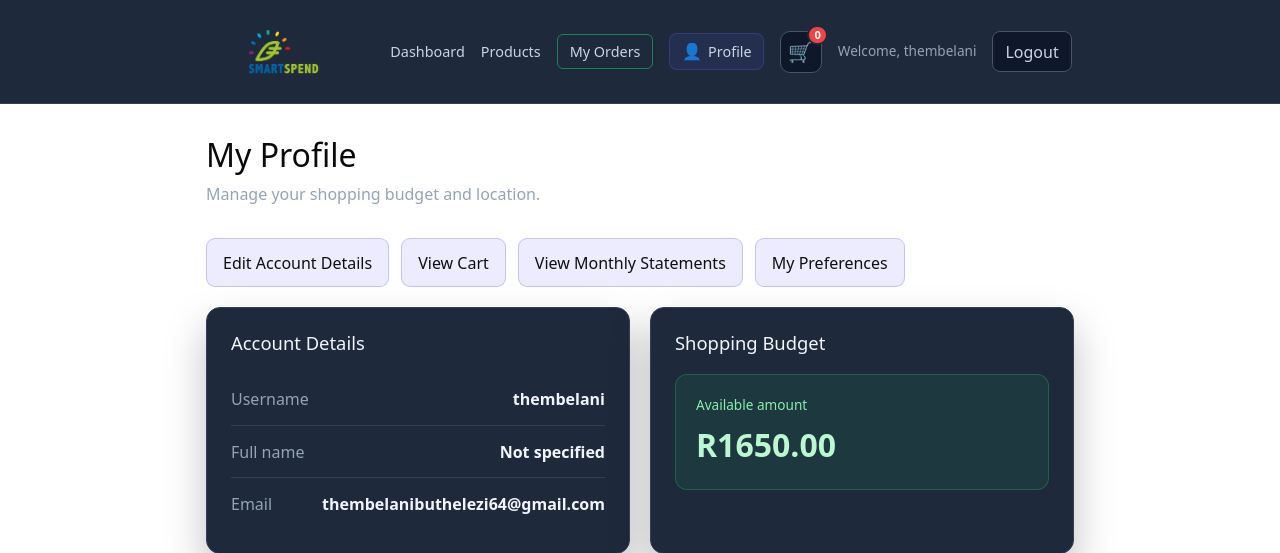
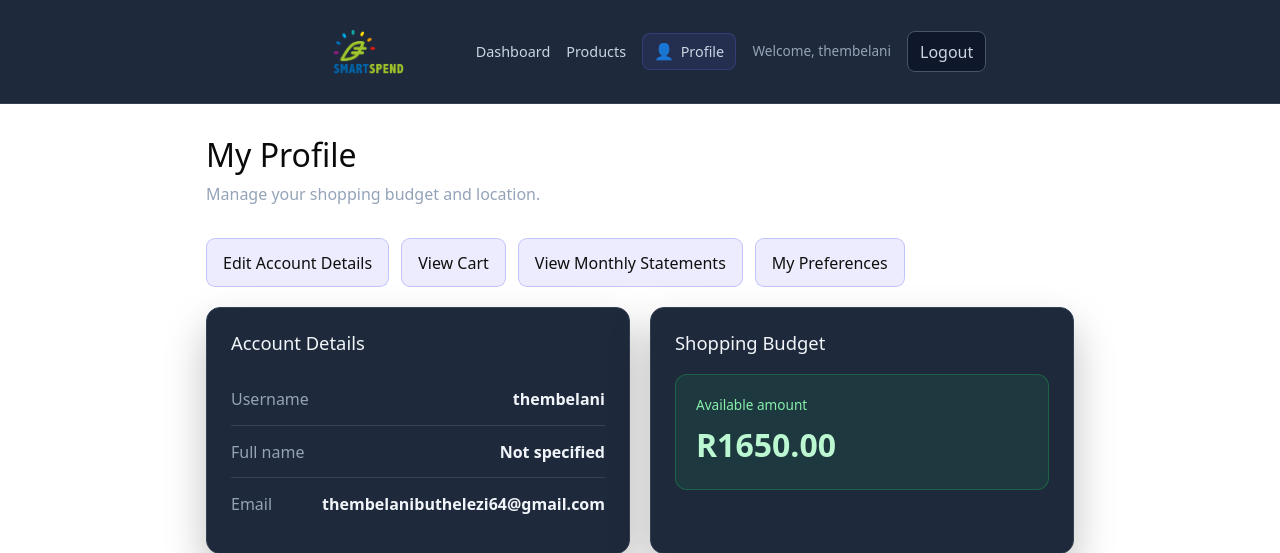
Before and after one commit to ThembelaniProject/AI-Shopping-Project, a Django app: page /accounts/profile/ in a window 1280 px wide. Shown: the top 553 px of the page. Run offline with Django 5.2, Linux system fonts and the light colour scheme; a user stored in the database is signed in; data comes from the database, SQL or seed files in the repository; parts of the project's set-up code (start-up, migrations or seed data) failed here and were passed over.

Commit message:
Remove cart and order navigation

```diff
--- a/templates/includes/navbar.html
+++ b/templates/includes/navbar.html
@@ -1,24 +1,15 @@
 {% load static %}
 
 <nav class="navbar">
-
     <div class="navbar-container">
 
-        <a
-            href="{% url 'shopping:dashboard' %}"
-            class="navbar-brand"
-        >
-
+        <a href="{% url 'shopping:dashboard' %}" class="navbar-brand">
             <img
                 src="{% static 'images/logo-SMARTSPEND-72dpi.png' %}"
                 alt="AI Shopping Logo"
                 class="navbar-logo"
             >
-
-
-
         </a>
-
 
         <div class="navbar-links">
 
@@ -30,58 +21,14 @@
                 Products
             </a>
 
-
-
-
-            <a
-                href="{% url 'shopping:order_history' %}"
-                class="btn btn-outline-success"
-            >
-                My Orders
-            </a>
-
-
             {% if user.is_authenticated %}
-
                 <a
                     href="{% url 'accounts:profile' %}"
                     class="profile-link"
                 >
-
-                    <span class="profile-icon">
-                        👤
-                    </span>
-
-                    <span>
-                        Profile
-                    </span>
-
+                    <span class="profile-icon">👤</span>
+                    <span>Profile</span>
                 </a>
-
-            {% endif %}
-
-
-            <a
-                href="{% url 'shopping:cart' %}"
-                class="cart-link"
-                aria-label="Shopping cart"
-            >
-
-                <span class="cart-icon">
-                    🛒
-                </span>
-
-                <span
-                    id="cart-count"
-                    class="cart-count"
-                >
-                    {{ cart_count|default:0 }}
-                </span>
-
-            </a>
-
-
-            {% if user.is_authenticated %}
 
                 <span class="navbar-user">
                     Welcome, {{ user.username }}
@@ -92,26 +39,18 @@
                     action="{% url 'accounts:logout' %}"
                     style="display: inline;"
                 >
-
                     {% csrf_token %}
-
                     <button type="submit">
                         Logout
                     </button>
-
                 </form>
-
             {% endif %}
 
         </div>
-
     </div>
-
 </nav>
 
-
 <style>
-
     .navbar {
         width: 100%;
         background: #1e293b;
@@ -120,60 +59,37 @@
         z-index: 1000;
     }
 
-
     .navbar-container {
         max-width: 1200px;
         margin: 0 auto;
         padding: 1rem 2rem;
-
         display: flex;
         align-items: center;
         justify-content: space-between;
         gap: 1rem;
     }
 
-
-    /* =========================
-       BRAND + LOGO
-    ========================= */
-
     .navbar-brand {
         display: inline-flex;
         align-items: center;
         gap: 10px;
-
         color: #a5b4fc;
-
-        font-size: 1.2rem;
-        font-weight: 700;
-
         text-decoration: none;
-
         white-space: nowrap;
     }
-
 
     .navbar-logo {
         width: 150px;
         height: 45px;
-
         object-fit: contain;
-
         display: block;
     }
-
-
-    .navbar-brand:hover {
-        color: #c7d2fe;
-    }
-
 
     .navbar-links {
         display: flex;
         align-items: center;
         gap: 1rem;
     }
-
 
     .navbar-links a {
         color: #cbd5e1;
@@ -182,180 +98,50 @@
         font-weight: 500;
     }
 
-
     .navbar-links a:hover {
         color: #a5b4fc;
     }
-
-
-    /* =========================
-       PROFILE
-    ========================= */
 
     .profile-link {
         display: inline-flex;
         align-items: center;
         gap: 0.4rem;
-
         padding: 0.45rem 0.7rem;
-
         border-radius: 8px;
-
         background: rgba(99, 102, 241, 0.10);
-
         border: 1px solid rgba(99, 102, 241, 0.25);
-
-        transition:
-            background 0.2s ease,
-            border-color 0.2s ease;
     }
-
 
     .profile-link:hover {
         background: rgba(99, 102, 241, 0.2);
         border-color: #6366f1;
     }
 
-
     .profile-icon {
         font-size: 1rem;
         line-height: 1;
     }
-
-
-    /* =========================
-       CART
-    ========================= */
-
-    .cart-link {
-        position: relative;
-
-        display: inline-flex !important;
-
-        align-items: center;
-        justify-content: center;
-
-        width: 42px;
-        height: 42px;
-
-        border-radius: 10px;
-
-        background: #0f172a;
-
-        border: 1px solid #475569;
-
-        color: white !important;
-
-        text-decoration: none;
-
-        transition:
-            background 0.2s ease,
-            border-color 0.2s ease,
-            transform 0.2s ease;
-    }
-
-
-    .cart-link:hover {
-        background: #334155;
-        border-color: #6366f1;
-        color: white !important;
-        transform: translateY(-1px);
-    }
-
-
-    .cart-icon {
-        font-size: 1.25rem;
-        line-height: 1;
-    }
-
-
-    .cart-count {
-        position: absolute;
-
-        top: -7px;
-        right: -7px;
-
-        min-width: 20px;
-        height: 20px;
-
-        padding: 0 5px;
-
-        display: flex;
-        align-items: center;
-        justify-content: center;
-
-        background: #ef4444;
-        color: white;
-
-        border-radius: 999px;
-
-        font-size: 0.7rem;
-        font-weight: 700;
-
-        line-height: 1;
-
-        border: 2px solid #1e293b;
-    }
-
 
     .navbar-user {
         color: #94a3b8;
         font-size: 0.85rem;
     }
 
-
     .navbar-links button {
         border: 1px solid #475569;
-
         background: #0f172a;
         color: #cbd5e1;
-
         padding: 0.45rem 0.75rem;
-
         border-radius: 8px;
-
         cursor: pointer;
     }
-
 
     .navbar-links button:hover {
         border-color: #6366f1;
         color: white;
     }
 
-
-    /* =========================
-       CART COUNT ANIMATION
-    ========================= */
-
-    .cart-count.bump {
-        animation: cartBump 0.35s ease;
-    }
-
-
-    @keyframes cartBump {
-
-        0% {
-            transform: scale(1);
-        }
-
-        50% {
-            transform: scale(1.35);
-        }
-
-        100% {
-            transform: scale(1);
-        }
-
-    }
-
-
-    /* =========================
-       MOBILE
-    ========================= */
-
     @media (max-width: 700px) {
-
         .navbar-container {
             padding: 0.9rem 1rem;
         }
@@ -372,12 +158,5 @@
             width: 38px;
             height: 38px;
         }
-
-        .navbar-brand {
-            font-size: 1rem;
-            gap: 7px;
-        }
-
     }
-
 </style>
```
